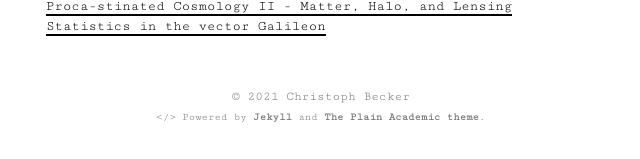
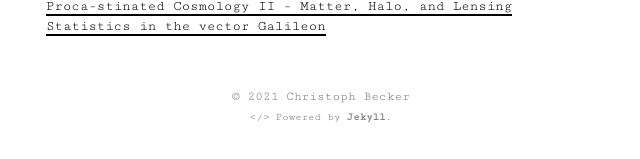
Before and after one commit to Christovis/Christovis.github.io, a Jekyll site: the page built from index.html, in a window 1280 px wide. Shown: the part 1976-2135 px from the top of the page, without its empty margins (319-959 px from the left). Built offline with Jekyll 4.4.1, drawn with Linux system fonts in a browser that asks for light colours.

Commit message:
remove repo link in footer

```diff
--- a/_includes/footer.html
+++ b/_includes/footer.html
@@ -1,4 +1,4 @@
 <div class="footer">
   <span class="block">&copy; {{ site.time | date: '%Y' }} {{ site.author_name }}</span>
-  <span class="block"><small>&lt;/&gt; Powered by <a href="https://jekyllrb.com/">Jekyll</a> and <a href="https://christovis.github.io/">The Plain Academic theme</a>.</small></span>
+  <span class="block"><small>&lt;/&gt; Powered by <a href="https://jekyllrb.com/">Jekyll</a>.</small></span>
 </div>
```
